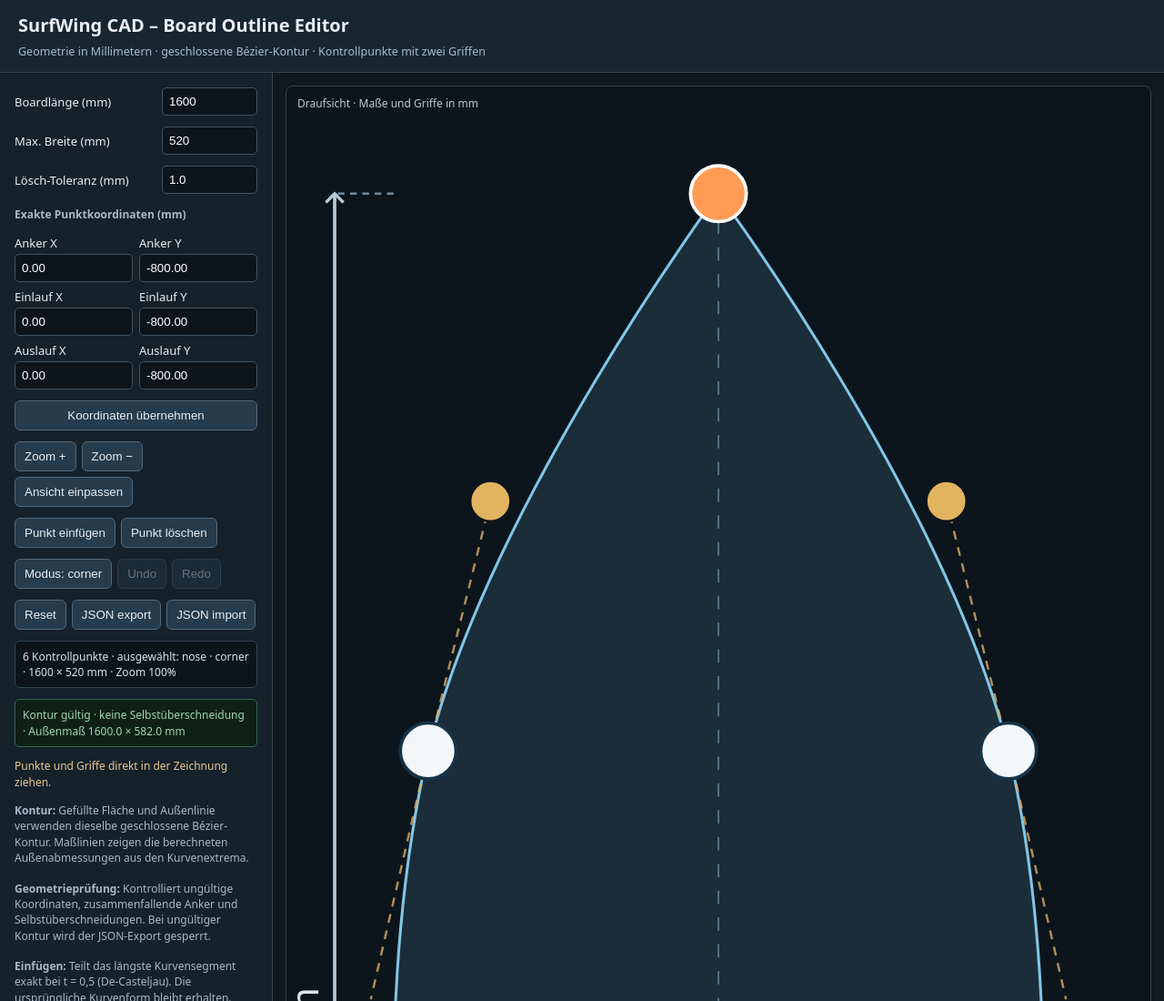
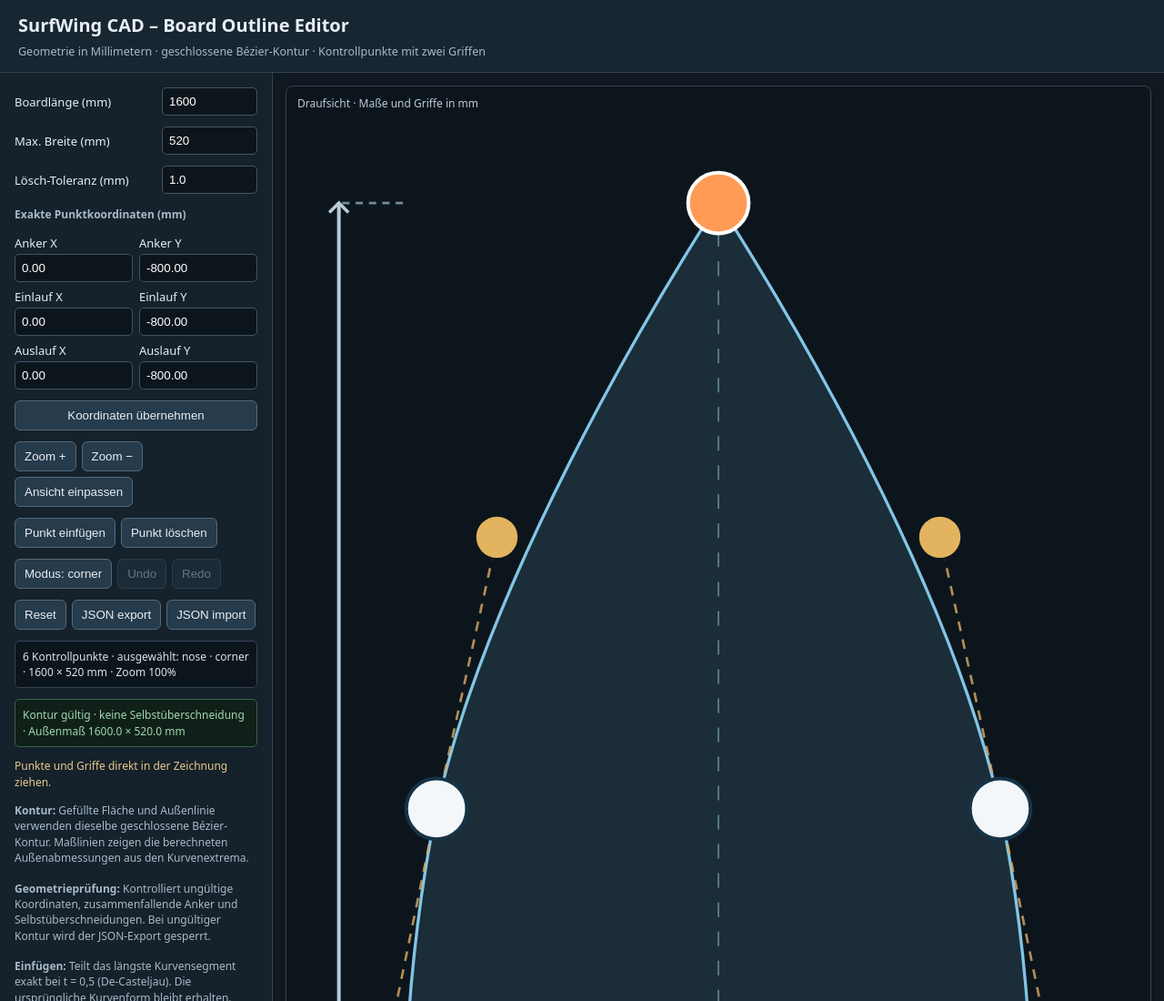
Before and after one commit to Rolpse/wingshape_cad, a plain HTML site: page prototype/board-outline-editor.html in a window 1280 px wide. Shown: the top 1100 px of the page at 91% size. Drawn offline with Linux system fonts and the light colour scheme.

Commit message:
Calibrate starter outline to its declared 520 mm width

```diff
--- a/prototype/board-outline-editor.html
+++ b/prototype/board-outline-editor.html
@@ -79,7 +79,7 @@ const feedbackEl=document.getElementById('feedback');
 const coordinateInputs={anchorX:document.getElementById('anchorX'),anchorY:document.getElementById('anchorY'),inX:document.getElementById('inX'),inY:document.getElementById('inY'),outX:document.getElementById('outX'),outY:document.getElementById('outY')};
 let viewport={x:0,y:0,zoom:1};
 let idCounter=7;
-function fromOld(px,py,w,l){return {x:(px-450)*(w/420),y:(py-297.5)*(l/465)}}
+function fromOld(px,py,w,l){return {x:(px-450)*(w/420)*0.89340860393287,y:(py-297.5)*(l/465)}}
 function anchor(id,pos,inP,outP,mode){return {id:id,x:pos.x,y:pos.y,ix:inP.x,iy:inP.y,ox:outP.x,oy:outP.y,mode:mode}}
 function makeInitialModel(){
  const w=520,l=1600,pt=(x,y)=>fromOld(x,y,w,l);
```
